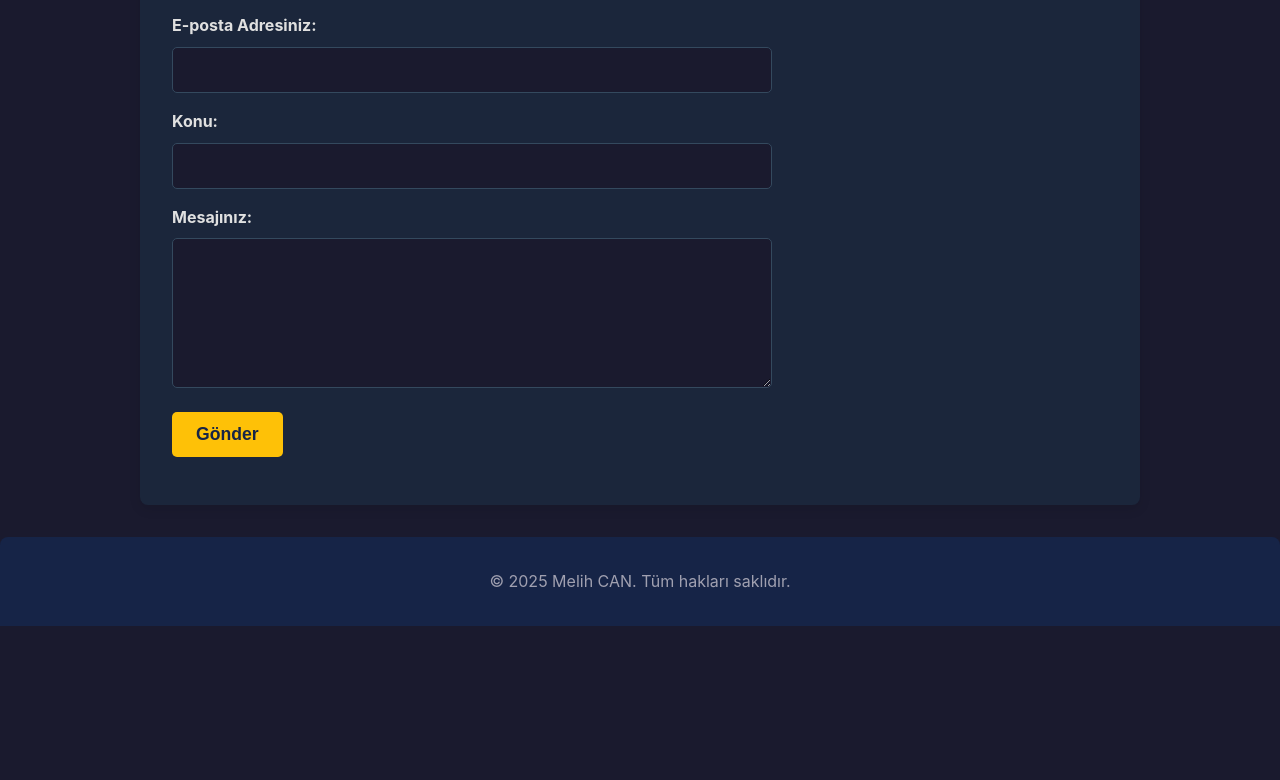
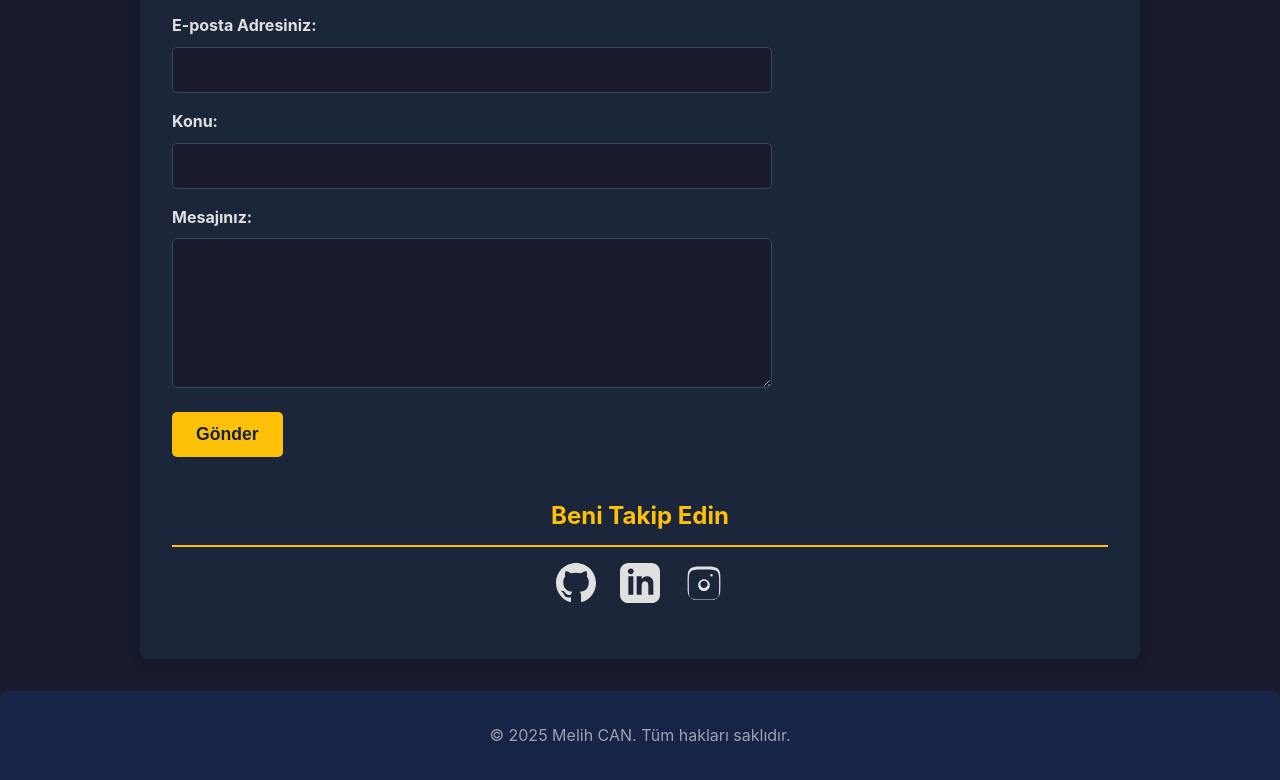
Before and after one commit to melihcann3/personal-portfolio, a plain HTML site: page iletisim.html in a window 1280 px wide. Shown: the part 488-1268 px from the top of the page. Before the commit the page ends 1114 px from the top, so only its background shows below. Drawn offline with Linux system fonts and the light colour scheme.

Commit message:
iletisim.html

```diff
--- a/iletisim.html
+++ b/iletisim.html
@@ -3,9 +3,10 @@
 <head>
     <meta charset="UTF-8">
     <meta name="viewport" content="width=device-width, initial-scale=1.0">
-    <title>İletişim - Melih CAN Portfolyo</title>
+    <title>İletişim - Melih CAN</title>
 
     <style>
+
         body {
             font-family: -apple-system, BlinkMacSystemFont, "Segoe UI", Roboto, Helvetica, Arial, sans-serif;
             margin: 0;
@@ -14,6 +15,7 @@
             color: #e0e0e0;
             line-height: 1.6;
         }
+
 
         .container {
             max-width: 1000px;
@@ -32,6 +34,7 @@
             margin: 0;
             font-size: 2.5rem;
         }
+
 
         nav {
             background-color: #1f4068;
@@ -66,6 +69,7 @@
             color: #162447;
         }
 
+
         .main-content {
             background-color: #1b263b;
             padding: 2rem;
@@ -82,6 +86,7 @@
             border-radius: 50%;
             background-color: #e0e0e0;
             margin: 0 auto 1.5rem auto;
+
 
             object-fit: cover;
 
@@ -162,6 +167,7 @@
             margin-bottom: 0.5rem;
         }
 
+
         .contact-form {
             max-width: 600px;
         }
@@ -204,6 +210,36 @@
         }
 
 
+        .social-links {
+            text-align: center;
+            margin-top: 2.5rem;
+        }
+        .social-links .page-title {
+            font-size: 1.5rem;
+        }
+        .social-icon-list {
+            display: flex;
+            justify-content: center;
+            gap: 1.5rem;
+            padding: 0;
+            margin-top: 1rem;
+            list-style: none;
+        }
+        .social-icon {
+            text-decoration: none;
+            color: #e0e0e0;
+            transition: color 0.3s ease, transform 0.3s ease;
+            display: inline-block;
+        }
+        .social-icon svg {
+            width: 40px;
+            height: 40px;
+        }
+        .social-icon:hover,
+        .social-icon:focus {
+            color: #fec107;
+            transform: scale(1.1);
+        }
 
         footer {
             text-align: center;
@@ -216,7 +252,6 @@
         footer p {
             margin: 0;
         }
-
         @media (max-width: 600px) {
             header h1 {
                 font-size: 2rem;
@@ -248,7 +283,7 @@
 
     <header>
         <div class="container">
-            <h1>Melih CAN - Portfolyo</h1>
+            <h1>Melih CAN</h1>
         </div>
     </header>
 
@@ -293,6 +328,34 @@
                 </div>
             </form>
 
+            <div class="social-links">
+                <h3 class="page-title" style="margin-bottom: 1rem;">Beni Takip Edin</h3>
+                <ul class="social-icon-list">
+                    <li>
+                        <a href="https://github.com/melihcann3" target="_blank" rel="noopener noreferrer" class="social-icon" title="GitHub">
+                            <svg xmlns="http://www.w3.org/2000/svg" viewBox="0 0 16 16" fill="currentColor">
+                                <path d="M8 0C3.58 0 0 3.58 0 8c0 3.54 2.29 6.53 5.47 7.59.4.07.55-.17.55-.38 0-.19-.01-.82-.01-1.49-2.01.37-2.53-.49-2.69-.94-.09-.23-.48-.94-.82-1.13-.28-.15-.68-.52-.01-.53.63-.01 1.08.58 1.23.82.72 1.21 1.87.87 2.33.66.07-.52.28-.87.51-1.07-1.78-.2-3.64-.89-3.64-3.95 0-.87.31-1.59.82-2.15-.08-.2-.36-1.02.08-2.12 0 0 .67-.21 2.2.82.64-.18 1.32-.27 2-.27.68 0 1.36.09 2 .27 1.53-1.04 2.2-.82 2.2-.82.44 1.1.16 1.92.08 2.12.51.56.82 1.28.82 2.15 0 3.07-1.87 3.75-3.65 3.95.29.25.54.73.54 1.48 0 1.07-.01 1.93-.01 2.2 0 .21.15.46.55.38A8.013 8.013 0 0 0 16 8c0-4.42-3.58-8-8-8Z"/>
+                            </svg>
+                        </a>
+                    </li>
+                    <li>
+                        <a href="https://www.linkedin.com/in/melih-can-7837b7360/" target="_blank" rel="noopener noreferrer" class="social-icon" title="LinkedIn">
+                            <svg xmlns="http://www.w3.org/2000/svg" viewBox="0 0 24 24" fill="currentColor">
+                                <path d="M19 0h-14c-2.761 0-5 2.239-5 5v14c0 2.761 2.239 5 5 5h14c2.762 0 5-2.239 5-5v-14c0-2.761-2.238-5-5-5zm-11 19h-3v-11h3v11zm-1.5-12.268c-.966 0-1.75-.785-1.75-1.75s.784-1.75 1.75-1.75 1.75.785 1.75 1.75-.784 1.75-1.75 1.75zm13.5 12.268h-3v-5.604c0-3.368-4-3.113-4 0v5.604h-3v-11h3v1.765c1.396-2.586 7-2.777 7 2.476v6.759z"/>
+                            </svg>
+                        </a>
+                    </li>
+                    <li>
+
+                        <a href="https://www.instagram.com/melihcann3/" target="_blank" rel="noopener noreferrer" class="social-icon" title="Instagram">
+                            <svg xmlns="http://www.w3.org/2000/svg" viewBox="0 0 24 24" fill="currentColor">
+                                <path d="M12 2.163c3.204 0 3.584.012 4.85.07 3.252.148 4.771 1.691 4.919 4.919.058 1.265.07 1.646.07 4.85s-.012 3.584-.07 4.85c-.148 3.229-1.664 4.771-4.919 4.919-1.266.058-1.646.07-4.85.07s-3.584-.012-4.85-.07c-3.26-.149-4.771-1.699-4.919-4.92-.058-1.265-.07-1.646-.07-4.85s.012-3.584.07-4.85c.149-3.229 1.664-4.771 4.919-4.919 1.266-.057 1.646-.07 4.85-.07zm0 1.802c-3.146 0-3.518.012-4.742.069-2.915.132-4.14 1.359-4.27 4.27-.057 1.224-.069 1.595-.069 4.742s.012 3.518.069 4.742c.13 2.915 1.359 4.14 4.27 4.27 1.224.057 1.595.069 4.742.069s3.518-.012 4.742-.069c2.915-.13 4.14-1.359 4.27-4.27.057-1.224.069-1.595.069-4.742s-.012-3.518-.069-4.742c-.13-2.915-1.359-4.14-4.27-4.27-1.224-.057-1.595-.069-4.742-.069zm0 5.838c-1.933 0-3.5 1.567-3.5 3.5s1.567 3.5 3.5 3.5 3.5-1.567 3.5-3.5-1.567-3.5-3.5-3.5zm0 5.201c-1.218 0-2.2-0.982-2.2-2.2s0.982-2.2 2.2-2.2 2.2 0.982 2.2 2.2-0.982 2.2-2.2 2.2zm4.49-6.907c-.414 0-.75-.336-.75-.75s.336-.75.75-.75.75.336.75.75-.336.75-.75.75z"/>
+                            </svg>
+                        </a>
+                    </li>
+                </ul>
+            </div>
+
         </main>
     </div>
 
```
